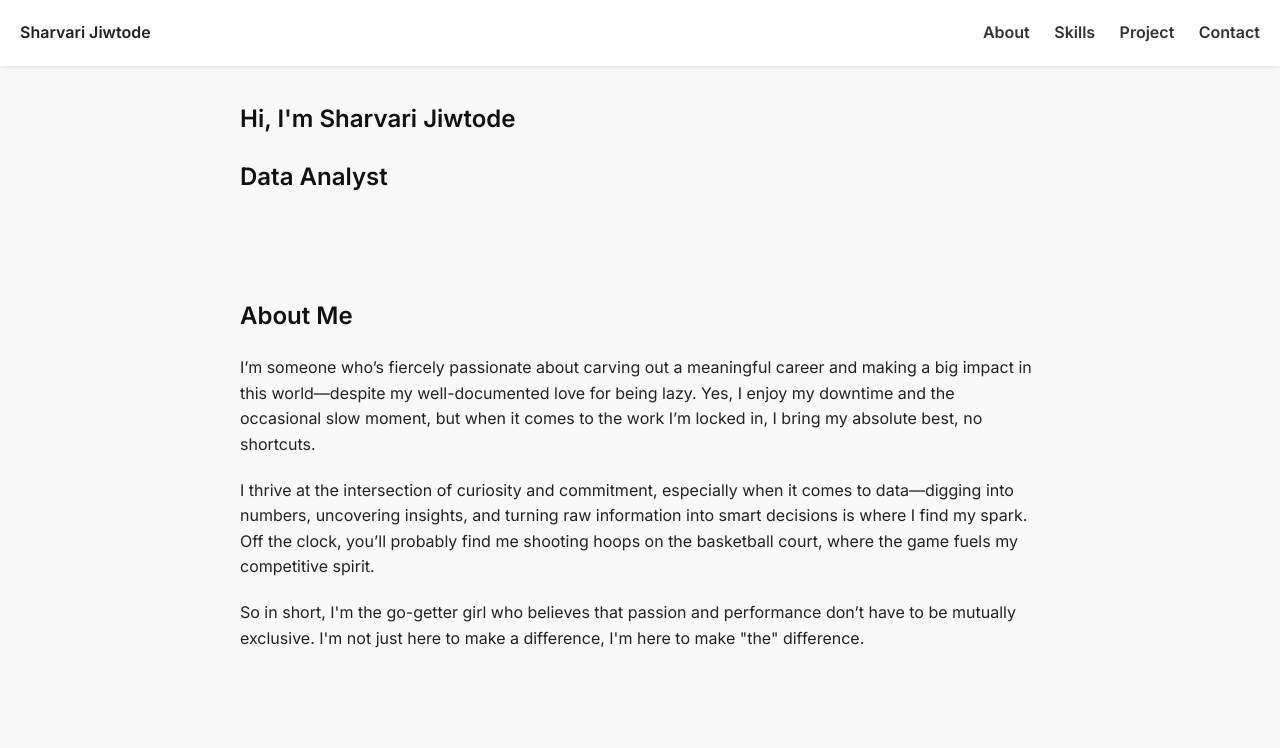
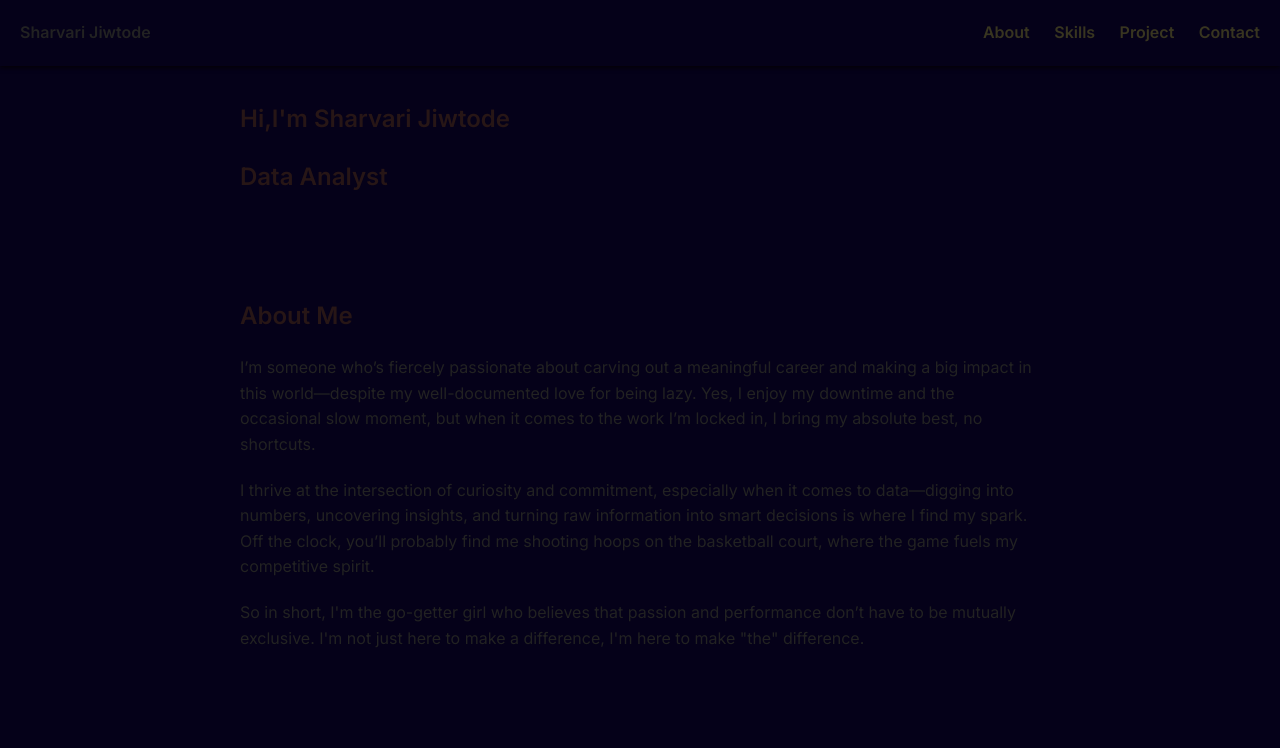
Before and after one commit to sharvarijiwtode/PORTFOLIO, a plain HTML site: page index.html in a window 1280 px wide. Shown: the top 748 px of the page. Drawn offline with Linux system fonts and the light colour scheme.

Commit message:
Add files via upload

```diff
--- a/style.css
+++ b/style.css
@@ -6,7 +6,7 @@
 
 body {
   font-family: 'Inter', sans-serif;
-  background: #f9f9f9;
+  background: #050119;
   color: #222;
   line-height: 1.6;
   padding: 0 20px;
@@ -17,18 +17,18 @@ header {
   top: 0;
   left: 0;
   right: 0;
-  background: #fff;
+  background: #050119;
   display: flex;
   justify-content: space-between;
   padding: 20px;
-  box-shadow: 0 1px 5px rgba(0, 0, 0, 0.1);
+  box-shadow: 0 1px 5px rgb(4, 0, 0);
   z-index: 1000;
 }
 
 header nav a {
   margin-left: 20px;
   text-decoration: none;
-  color: #333;
+  color: #383520;
   font-weight: 600;
 }
 
@@ -39,7 +39,7 @@ section {
 
 h1, h2, h3 {
   margin-bottom: 20px;
-  color: #111;
+  color: #271616;
 }
 
 p, ul {
@@ -53,10 +53,10 @@ ul {
 footer {
   text-align: center;
   padding: 40px 0;
-  background: #f1f1f1;
+  background: #1a5057;
   margin-top: 60px;
 }
 
 a {
-  color: #1a73e8;
+  color: #001e45;
 }
```
Also changed, not shown: index.html (+1 -1 lines).
